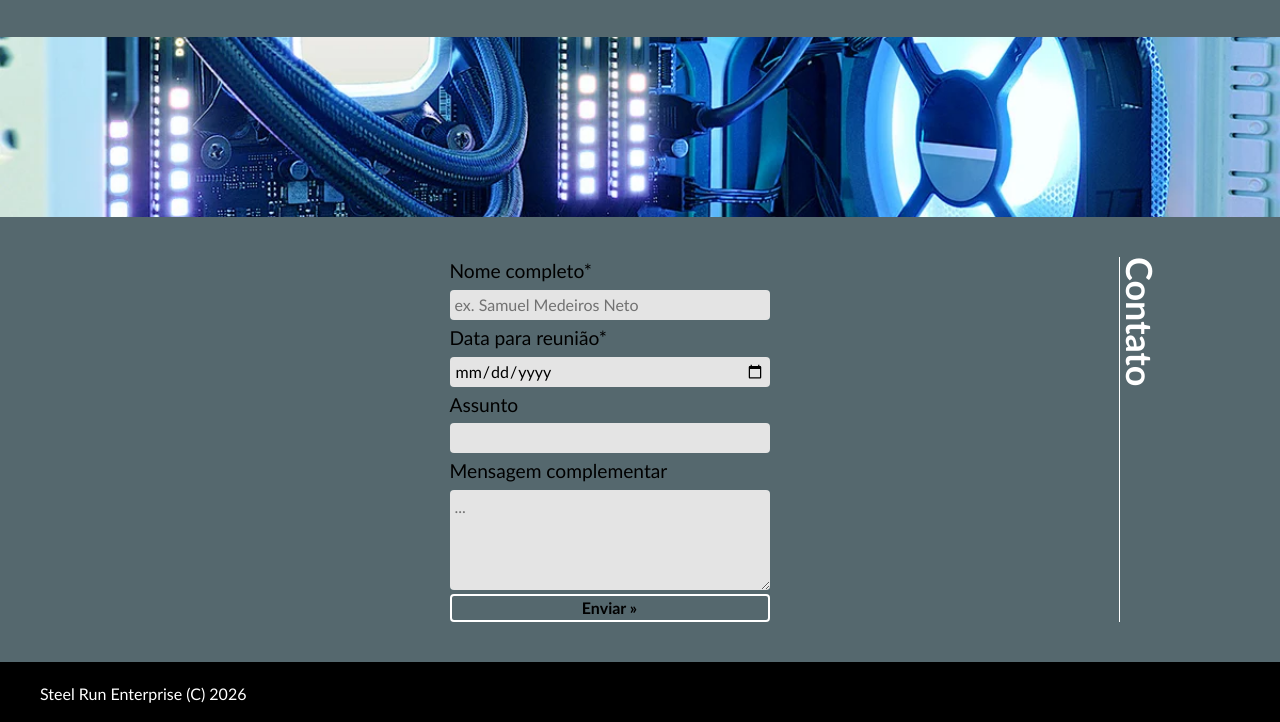
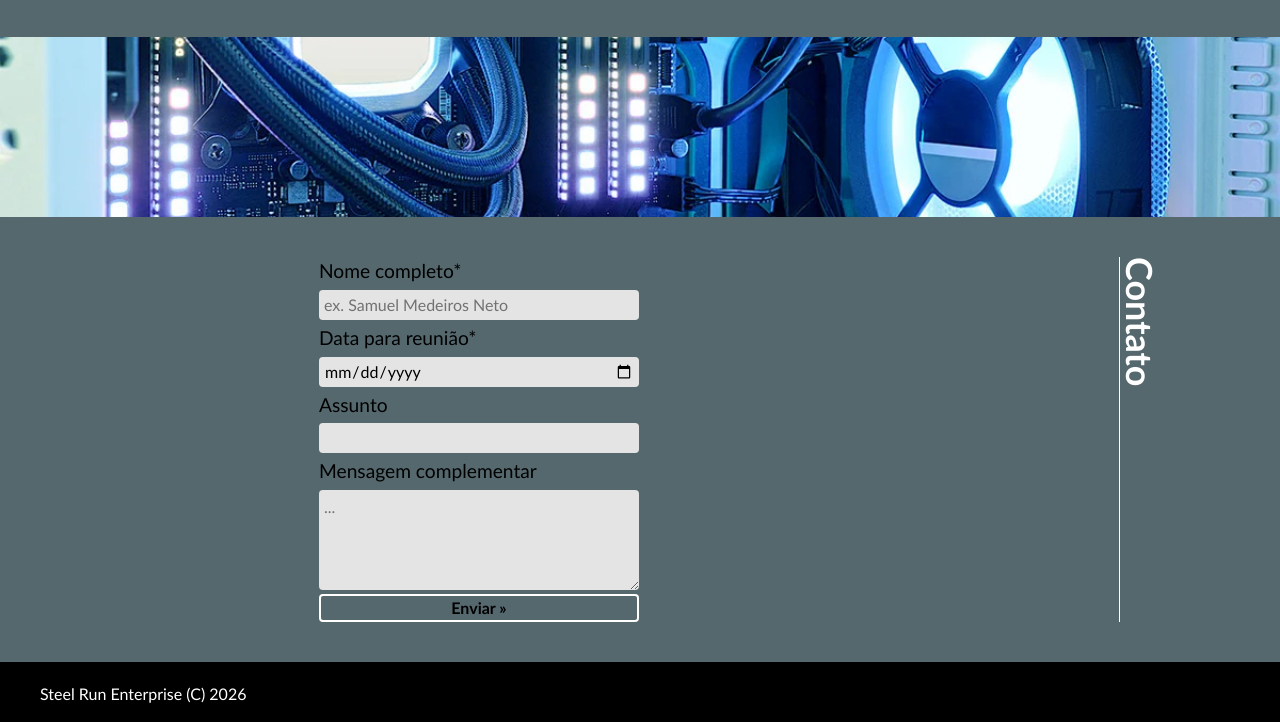
Before and after one commit to Nuggew/website-da-amostra, a website: page views/index.html in a window 1280 px wide. Shown: the part 1339-2061 px from the top of the page. Drawn offline with nearby package versions, Linux system fonts and the light colour scheme.

Commit message:
Tiny fixes...

```diff
--- a/views/index.html
+++ b/views/index.html
@@ -103,6 +103,7 @@
     <section id="contact" class="flex justify-end pt-10 pl-25 pr-25 pb-10">
         <!-- Painel -->
         <div class="grow h-full flex items-center justify-center">
+            <div class="flex flex-col w-[100vw] justify-center items-center">
                 <form id="contact-form" class="flex flex-col gap-1" action="javascript:;" onsubmit="contactSend(this)"> <!-- Formulário de Contato -->
                     <label for="name">Nome completo*</label>
                     <input type="text" id="name" placeholder="ex. Samuel Medeiros Neto">
@@ -121,8 +122,9 @@
 
                     <button>Enviar »</button>
                 </form>
+                <span id="errorMsg" class="text-red-100 font-bold glow"></span> <!-- Texto de erro -->
             </div>
-        <span id="errorMsg" class="text-red-100 font-bold glow"></span> <!-- Texto de erro -->
+        </div>
 
         <!-- Título Vertical -->
         <div class="flex mr-5">
```
Lines whose indentation alone changed are shown as unchanged.
